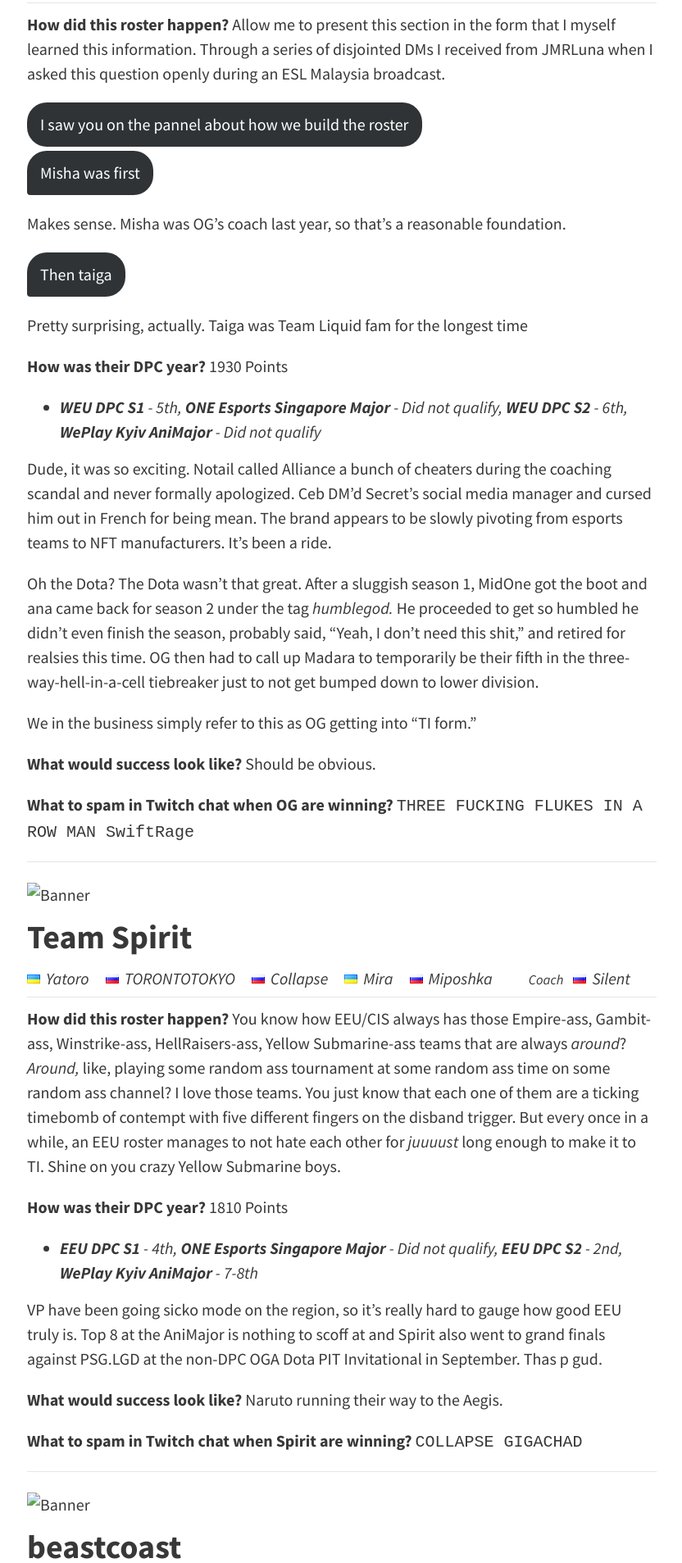
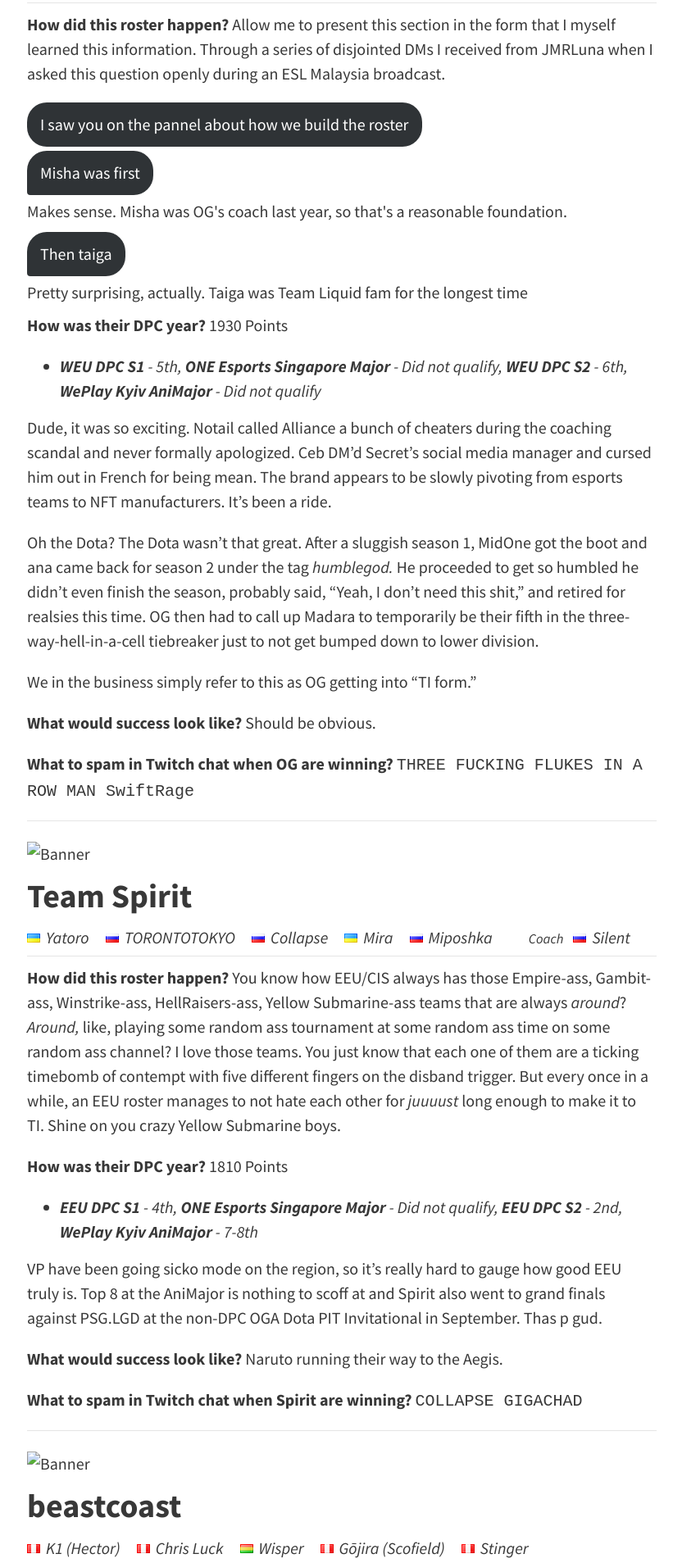
Before and after one commit to tsunami643/blogdraft, a Jekyll site: the page built from _posts/2022-10-06-ti11-team-guide.md, in a window 1280 px wide. Shown: the part 2188-4095 px from the top of the page at 82% size, without its empty margins (223-1055 px from the left). Built offline with Jekyll 4.4.1, drawn with Linux system fonts in a browser that asks for light colours; nearby versions of some CDN libraries; comment, search, counter and statistics services are not loaded.

Commit message:
spans don't work

```diff
--- a/_posts/2022-10-06-ti11-team-guide.md
+++ b/_posts/2022-10-06-ti11-team-guide.md
@@ -159,11 +159,11 @@
 <span class="twitter-dm">I saw you on the pannel about how we build the roster</span>
 <span class="twitter-dm twitter-dm-first">Misha was first</span>
 
-<span style ="margin-bottom: 0.5em;">Makes sense. Misha was OG's coach last year, so that's a reasonable foundation.</span>
+<p style ="margin-bottom: 0.5em;">Makes sense. Misha was OG's coach last year, so that's a reasonable foundation.</p>
 
 <span class="twitter-dm twitter-dm-first">Then taiga</span>
 
-<span style ="margin-bottom: 0.5em;">Pretty surprising, actually. Taiga was Team Liquid fam for the longest time</span>
+<p style ="margin-bottom: 0.5em;">Pretty surprising, actually. Taiga was Team Liquid fam for the longest time</p>
 
 **How was their DPC year?** 1930 Points
 
--- a/_sass/base/_global.scss
+++ b/_sass/base/_global.scss
@@ -118,6 +118,7 @@
 
 .twitter-dm-first {
   border-bottom-left-radius: 4px;
+  margin-bottom: -15px;
 }
 
 //Spoiler Text
```
